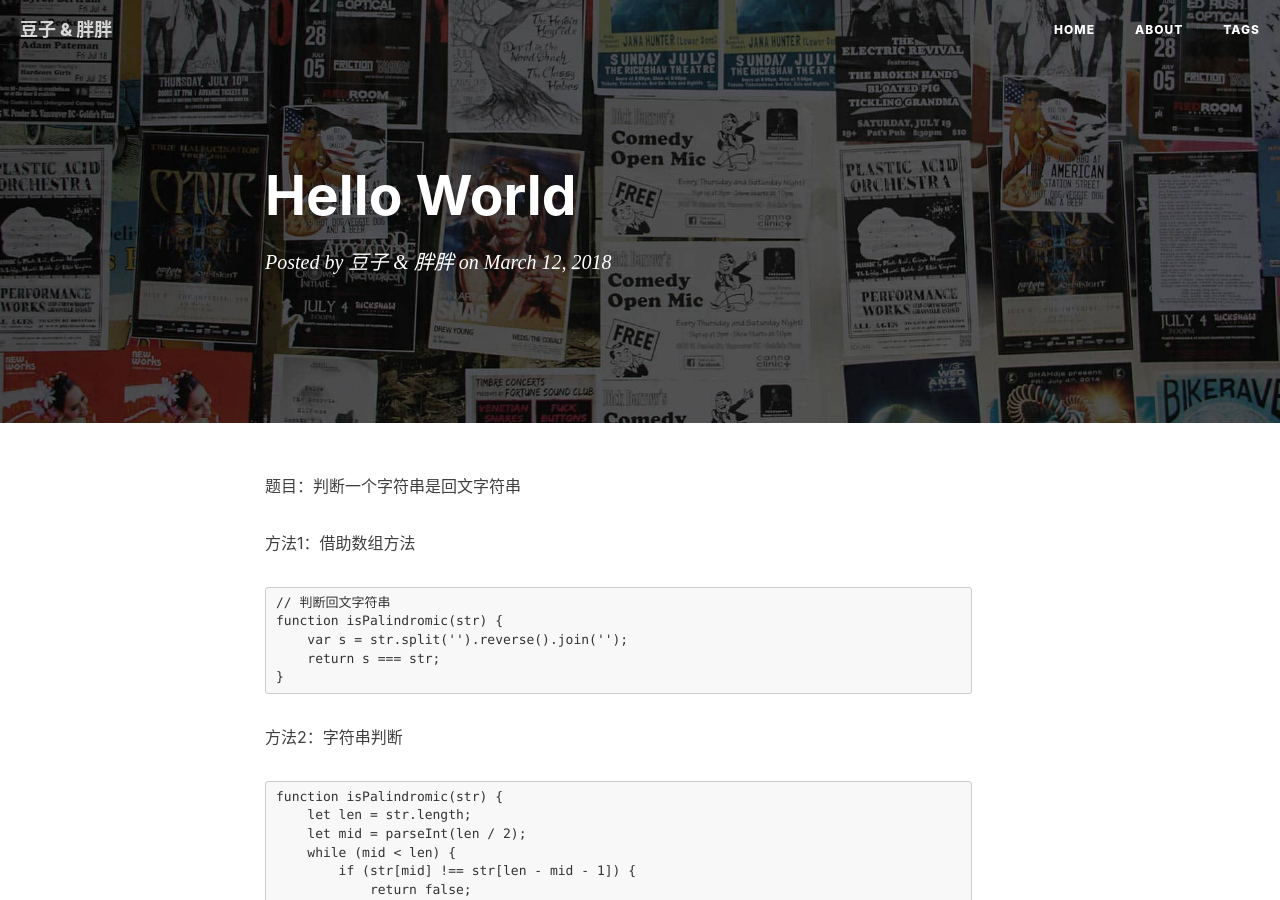
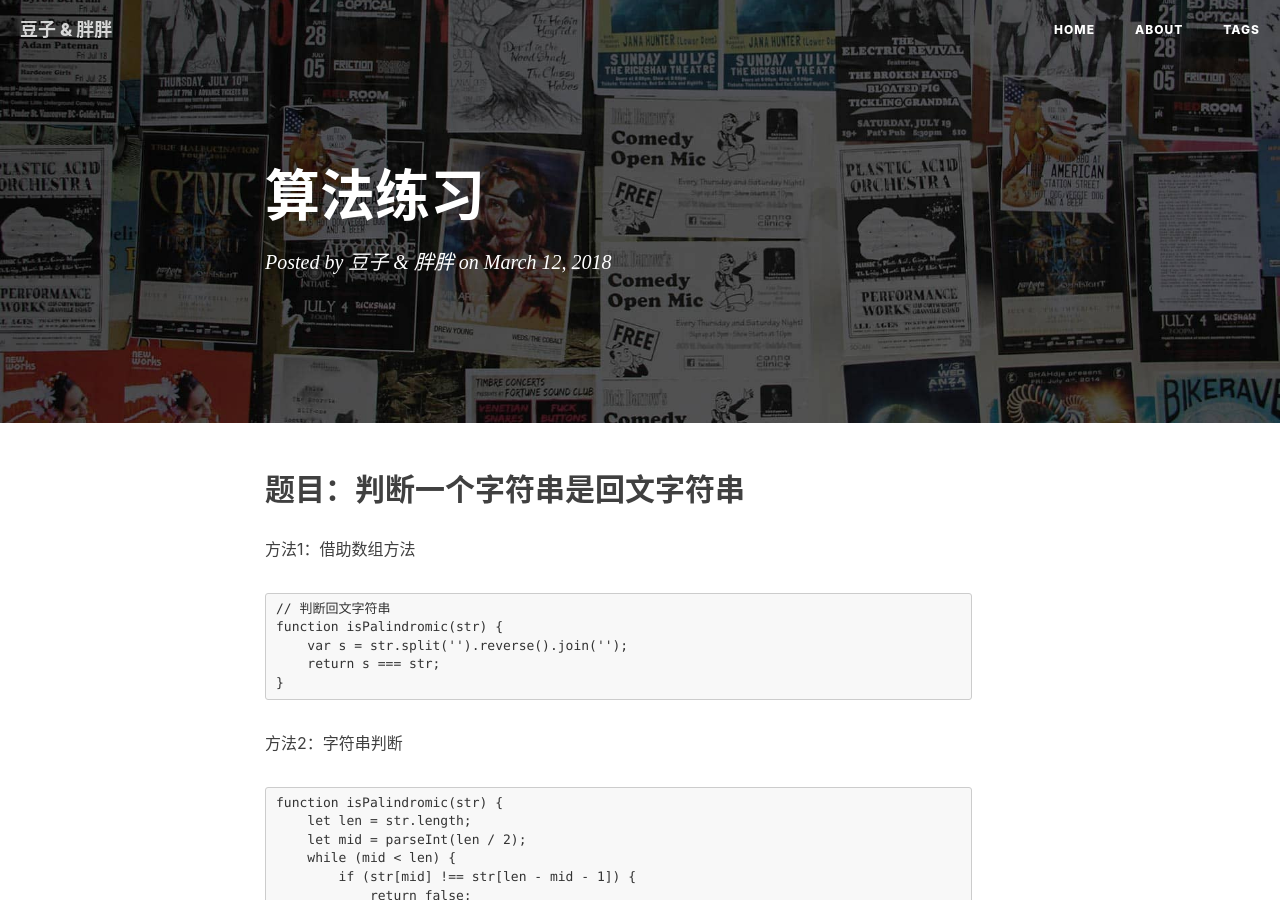
Before and after one commit to muyudou/xlf-blog, a Jekyll site: the page built from _posts/2018-03-12-算法练习.md, in a window 1280 px wide and 900 px high. Built offline with Jekyll 4.4.1, drawn with Linux system fonts in a browser that asks for light colours; nearby versions of some CDN libraries; our own code applies the rules of GitHub Pages for plain Markdown files; comment, search, counter and statistics services are not loaded.

Commit message:
title修改

````diff
--- a/_posts/2018-03-12-hello-world.md
+++ b/_posts/2018-03-12-算法练习.md
@@ -2,7 +2,7 @@
 　　layout: default
 　　title: 判断回文算法
 ---
-题目：判断一个字符串是回文字符串
+## 题目：判断一个字符串是回文字符串
 
 方法1：借助数组方法
 ```
````
